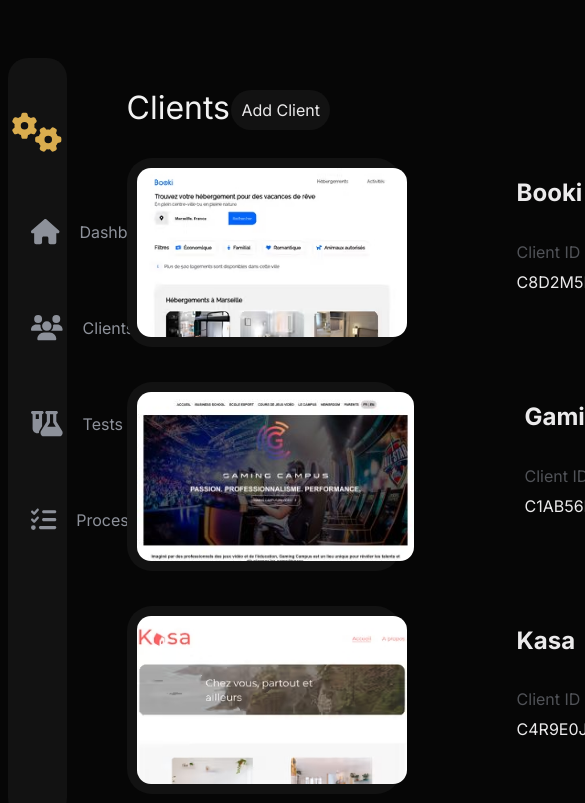
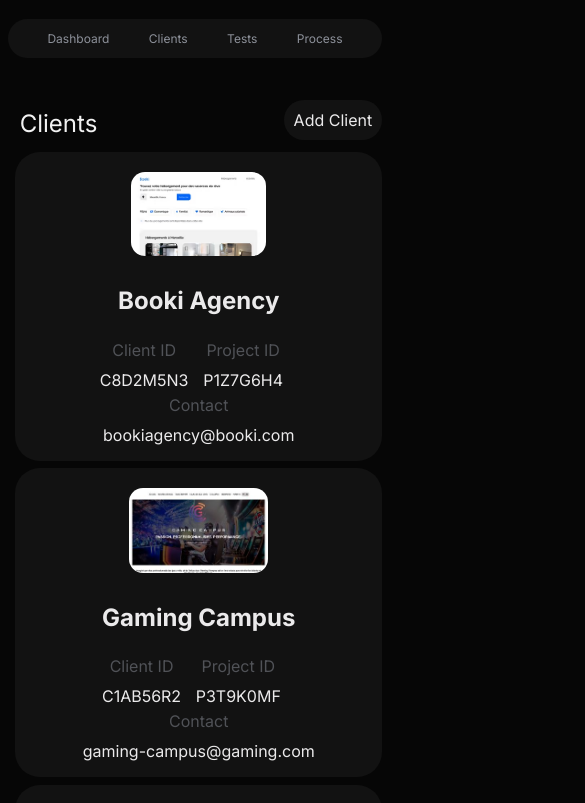
Before and after one commit to MaxBgt/case-study, a Next.js app: page /clients in a window 390 px wide. Shown: the top 803 px of the page, 585 px wide, since content can reach past the window. Built offline with nearby package versions, Linux system fonts and the light colour scheme.

Commit message:
responsvie

```diff
--- a/components/Charts/ChartTestPassedVsFailed.js
+++ b/components/Charts/ChartTestPassedVsFailed.js
@@ -27,13 +27,14 @@
         fill="white"
         textAnchor={x > cx ? "start" : "end"}
         dominantBaseline="central"
+        fontSize={12}
       >
         {`${(percent * 100).toFixed(0)}%`}
       </text>
     );
   };
   return (
-    <ResponsiveContainer width="80%" height={300}>
+    <ResponsiveContainer width="80%" height={250}>
       <PieChart>
         <Pie
           data={data}
@@ -41,7 +42,7 @@
           cy="50%"
           labelLine={false}
           label={renderCustomizedLabel}
-          outerRadius={90}
+          outerRadius={50}
           fill="#8884d8"
           dataKey="value"
         >
--- /dev/null
+++ b/components/Clients/ContentClientsPage.js
@@ -0,0 +1,73 @@
+import React, { useState } from "react";
+import Modal from "../modal";
+
+const initialProjects = [
+  {
+    clientName: "Booki Agency",
+    projectName: "Booki",
+    image: "/images/booki.jpg",
+    clientId: "C8D2M5N3",
+    projectId: "P1Z7G6H4",
+    email: "bookiagency@booki.com",
+  },
+  {
+    clientName: "Gaming Campus",
+    projectName: "Gaming Campus Project",
+    image: "/images/gaming-campus.jpg",
+    clientId: "C1AB56R2",
+    projectId: "P3T9K0MF",
+    email: "gaming-campus@gaming.com",
+  },
+  {
+    clientName: "Kasa",
+    projectName: "Kasa Project",
+    image: "/images/kasa.jpg",
+    clientId: "C4R9E0J6",
+    projectId: "P5B3F2Q1",
+    email: "kasa-company@kasa.com",
+  },
+];
+
+const ContentClientsPage = () => {
+  const [projects, setProjects] = useState(initialProjects);
+
+  const addProjects = (project) => {
+    setProjects((prevProjects) => [...prevProjects, project]);
+  };
+
+  return (
+    <>
+      <Modal addProjects={addProjects} />
+      <div className="projects-container">
+        {projects.map((project, index) => (
+          <div key={index} className="client-card">
+            <img
+              src={project.image}
+              alt={project.projectName}
+              className="img-project"
+            />
+            <div className="infos">
+              <h2 className="clients-name">{project.clientName}</h2>
+              <ul className="infos-projects">
+                <li className="client-id">
+                  <span className="li-title">Client ID</span>{" "}
+                  <span className="id">{project.clientId}</span>
+                </li>
+                <li className="project-id">
+                  <span className="li-title">Project ID</span>
+                  <span className="id">{project.projectId}</span>
+                </li>
+                <li className="contact">
+                  <span className="li-title">Contact</span>{" "}
+                  <span className="mail">{project.email}</span>
+                </li>
+              </ul>
+            </div>
+          </div>
+        ))}
+      </div>
+    </>
+  );
+};
+
+export default ContentClientsPage;
--- a/pages/clients.js
+++ b/pages/clients.js
@@ -1,72 +1,11 @@
 import React, { useState } from "react";
-import Modal from "../components/modal";
-
-const initialProjects = [
-  {
-    clientName: "Booki Agency",
-    projectName: "Booki",
-    image: "/images/booki.jpg",
-    clientId: "C8D2M5N3",
-    projectId: "P1Z7G6H4",
-    email: "bookiagency@booki.com",
-  },
-  {
-    clientName: "Gaming Campus",
-    projectName: "Gaming Campus Project",
-    image: "/images/gaming-campus.jpg",
-    clientId: "C1AB56R2",
-    projectId: "P3T9K0MF",
-    email: "gaming-campus@gaming.com",
-  },
-  {
-    clientName: "Kasa",
-    projectName: "Kasa Project",
-    image: "/images/kasa.jpg",
-    clientId: "C4R9E0J6",
-    projectId: "P5B3F2Q1",
-    email: "kasa-company@kasa.com",
-  },
-];
+import ContentClientsPage from "@/components/Clients/ContentClientsPage";
 
 const Clients = () => {
-  const [projects, setProjects] = useState(initialProjects);
-
-  const addProjects = (project) => {
-    setProjects((prevProjects) => [...prevProjects, project]);
-  };
-
   return (
     <>
-      <h1 className="page_title">Clients</h1>
-      <Modal addProjects={addProjects} />
-      <div className="projects-container">
-        {projects.map((project, index) => (
-          <div key={index} className="client-card">
-            <img
-              src={project.image}
-              alt={project.projectName}
-              className="img-project"
-            />
-            <div className="infos">
-              <h2 className="clients-name">{project.clientName}</h2>
-              <ul className="infos-projects">
-                <li className="client-id">
-                  <span className="li-title">Client ID</span>{" "}
-                  <span className="id">{project.clientId}</span>
-                </li>
-                <li className="project-id">
-                  <span className="li-title">Project ID</span>
-                  <span className="id">{project.projectId}</span>
-                </li>
-                <li className="contact">
-                  <span className="li-title">Contact</span>{" "}
-                  <span className="mail">{project.email}</span>
-                </li>
-              </ul>
-            </div>
-          </div>
-        ))}
-      </div>
+      <h1 className="client-title">Clients</h1>
+      <ContentClientsPage />
     </>
   );
 };
--- a/pages/index.js
+++ b/pages/index.js
@@ -14,7 +14,7 @@
         <link rel="icon" href="/favicon.ico" />
       </Head>
       <div className="main-container">
-        <h1 className="page_tilte">Stats</h1>
+        <h1 className="home_title">Stats</h1>
         <div className="cards-container">
           <HomeClientsCard />
           <HomeTestsCard />
--- a/styles/_settings.scss
+++ b/styles/_settings.scss
@@ -11,3 +11,11 @@
 .children {
   width: 100%;
 }
+@media (max-width: 1024px) {
+  body {
+    overflow: visible;
+  }
+  .main-container {
+    flex-direction: column;
+  }
+}
--- a/styles/components/_modal.scss
+++ b/styles/components/_modal.scss
@@ -102,3 +102,55 @@
     }
   }
 }
+
+@media (max-width: 768px) {
+  .modal {
+    .modal-content {
+      padding: 15px;
+      max-width: 500px;
+
+      .close {
+        top: 265px;
+        right: 30%;
+      }
+
+      .form {
+        margin-top: 20px;
+
+        .client-name,
+        .project-name,
+        #image-upload,
+        .contact-infos {
+          height: 4vh;
+        }
+      }
+    }
+  }
+}
+@media (max-width: 480px) {
+  .modal {
+    .modal-content {
+      padding: 10px;
+      max-width: 300px;
+      .close {
+        top: 235px;
+        right: 25%;
+        font-size: 25px;
+      }
+      .form {
+        margin-top: 20px;
+
+        .client-name,
+        .project-name,
+        #image-upload,
+        .contact-infos {
+          height: 4vh;
+        }
+
+        .submit {
+          width: 50%;
+        }
+      }
+    }
+  }
+}
--- a/styles/components/_navbar.scss
+++ b/styles/components/_navbar.scss
@@ -1,9 +1,8 @@
 .nav {
   display: flex;
-
   justify-content: center;
   height: 90vh;
-  margin-top: 50px;
+  margin-top: 3%;
   border-radius: 20px;
   width: 15vw;
   background-color: rgb(18, 18, 18);
@@ -17,19 +16,22 @@
     height: 70%;
     list-style: none;
     width: 90%;
+
     :hover {
       transition: 0.3s;
       color: rgb(235, 234, 235);
       background-color: rgb(6, 6, 6);
       border-radius: 20px;
     }
+
     .logo {
-      height: 60px;
-      width: 50px;
+      height: 8%;
+      width: 80%;
       margin: 0 auto;
       padding: 0;
       color: rgb(217, 172, 78);
     }
+
     a {
       display: flex;
       align-items: center;
@@ -39,8 +41,49 @@
 
     .icon {
       height: 3vh;
-      margin-left: 20px;
-      margin-right: 20px;
+      margin-left: 1rem;
+      margin-right: 1rem;
     }
   }
 }
+@media (max-width: 1024px) {
+  .nav {
+    height: auto;
+    width: 100%;
+    flex-direction: row;
+  }
+
+  .nav .nav-elements {
+    display: flex;
+    width: 100%;
+    flex-direction: row;
+  }
+
+  .nav .nav-elements .logo {
+    display: none;
+  }
+}
+
+@media (max-width: 950px) {
+  .nav-elements {
+    display: none;
+  }
+  .nav .nav-elements .icon {
+    height: 15px;
+  }
+  .nav.show-menu .nav-elements {
+    display: flex;
+  }
+}
+
+@media (max-width: 480px) {
+  .nav .nav-elements {
+    height: 90%;
+  }
+  .icon {
+    display: none;
+  }
+  .nav .nav-elements a {
+    font-size: 12px;
+  }
+}
--- a/styles/components/_tinyAreaChart.scss
+++ b/styles/components/_tinyAreaChart.scss
@@ -1,4 +1,24 @@
 .recharts-responsive-container {
-  margin-top: -46px;
+  margin-top: -4.5vh;
   margin-left: 30px;
 }
+
+@media (max-width: 950px) {
+  .recharts-responsive-container {
+    margin-top: -12%;
+    margin-left: 30px;
+  }
+}
+@media (max-width: 850px) {
+  .recharts-responsive-container {
+    margin-top: 0%;
+    margin-left: 30px;
+  }
+}
+
+@media (max-width: 780px) {
+  .recharts-responsive-container {
+    margin-top: -4%;
+    margin-left: 30px;
+  }
+}
--- a/styles/pages/_clients.scss
+++ b/styles/pages/_clients.scss
@@ -1,8 +1,17 @@
+.client-title {
+  position: absolute;
+  margin-top: 5%;
+  margin-bottom: 0;
+  margin-left: 3%;
+  font-weight: 400;
+  color: rgb(242, 242, 242);
+}
+
 .add-clients {
   position: absolute;
   display: flex;
   align-items: center;
-  right: 60px;
+  right: 3%;
   top: 90px;
   background-color: rgb(18, 18, 18);
   padding: 10px;
@@ -14,16 +23,16 @@
 .projects-container {
   margin-top: 150px;
   color: rgb(235, 234, 235);
-  margin-left: 60px;
+  margin-left: 3%;
 
   .client-card {
     display: flex;
     background-color: rgb(18, 18, 18);
     border-radius: 25px;
-    margin-right: 40px;
+    margin-right: 2%;
 
     &:not(:last-child) {
-      margin-bottom: 35px;
+      margin-bottom: 2%;
     }
 
     .infos {
@@ -44,7 +53,7 @@
         list-style: none;
         margin-top: 15px;
         &:not(:last-child) {
-          margin-right: 150px;
+          margin-right: 8%;
         }
       }
       .client-id,
@@ -63,9 +72,117 @@
     }
     .img-project {
       height: 20vh;
-      margin-right: 100px;
+      margin-right: 6%;
       padding: 10px;
       border-radius: 24px;
     }
   }
 }
+
+@media (max-width: 950px) {
+  .client-title {
+    text-align: center;
+    margin-top: 5%;
+  }
+  .add-clients {
+    top: 125px;
+  }
+  .projects-container .client-card {
+    flex-direction: column;
+    align-items: center;
+
+    .infos {
+      align-items: center;
+    }
+
+    .infos-projects {
+      flex-wrap: wrap;
+      justify-content: center;
+
+      li {
+        margin-top: 10px;
+        &:not(:last-child) {
+          margin-right: 5%;
+        }
+      }
+    }
+
+    .img-project {
+      height: 15vh;
+      margin-right: 0;
+      margin-top: 15px;
+    }
+  }
+}
+
+@media (max-width: 768px) {
+  .add-clients {
+    right: 2%;
+    top: 60px;
+  }
+
+  .projects-container {
+    margin-top: 8%;
+    margin-left: 2%;
+
+    .client-card {
+      flex-direction: column;
+      align-items: center;
+      margin-right: 0;
+
+      .infos {
+        align-items: center;
+      }
+
+      .infos-projects {
+        flex-wrap: wrap;
+
+        li {
+          margin-top: 10px;
+          &:not(:last-child) {
+            margin-right: 5%;
+          }
+        }
+      }
+
+      .img-project {
+        height: 15vh;
+        margin-right: 0;
+      }
+    }
+  }
+}
+
+@media (max-width: 480px) {
+  .client-title {
+    text-align: center;
+    font-size: 24px;
+    margin-top: 13%;
+  }
+  .add-clients {
+    top: 100px;
+  }
+
+  .projects-container {
+    margin-top: 25%;
+
+    .client-card {
+      margin-bottom: 2%;
+
+      .infos-projects {
+        li {
+          align-items: center;
+          margin-top: 5px;
+          &:not(:last-child) {
+            margin-right: 4%;
+          }
+        }
+      }
+
+      .img-project {
+        height: 10vh;
+        margin-top: 10px;
+      }
+    }
+  }
+}
--- a/styles/pages/_home.scss
+++ b/styles/pages/_home.scss
@@ -1,8 +1,8 @@
-h1 {
+.home_title {
   position: absolute;
-  margin-top: 80px;
+  margin-top: 5%;
   margin-bottom: 0;
-  margin-left: 60px;
+  margin-left: 3%;
   font-weight: 400;
   color: rgb(242, 242, 242);
 }
@@ -11,50 +11,54 @@
   display: flex;
   flex-wrap: wrap;
   width: 100%;
-  margin-top: 70px;
+  margin-top: 5%;
   justify-content: center;
+
   .home-container {
-    margin-top: 80px;
+    margin-top: 5%;
     background-color: rgb(18, 18, 18);
     border-radius: 32px;
     height: 30vh;
-    width: 30%;
+    width: 31%;
 
     &:not(:last-child) {
-      margin-right: 20px;
+      margin-right: 1%;
     }
   }
+
   .title {
     color: rgb(80, 82, 87);
     text-align: center;
     text-transform: uppercase;
-    font-size: 17px;
-    margin-top: 35px;
+    font-size: 1.2rem;
+    margin-top: 5%;
   }
+
   .desc {
     text-align: center;
-    font-size: 50px;
+    font-size: 3rem;
     margin: 0;
     color: rgb(235, 234, 235);
   }
+
   .lastest-test,
   .in-progress-test {
     .list-test {
       display: flex;
       flex-direction: column;
-      margin-top: 25px;
-      margin-left: 20px;
+      margin-top: 5%;
+      margin-left: 2%;
       justify-content: space-between;
       text-align: left;
       list-style: none;
       padding: 0;
-      font-size: 20px;
+      font-size: 1.2rem;
       color: rgb(235, 234, 235);
 
       .icon {
         height: 2vh;
-        margin-right: 10px;
-        margin-left: 5px;
+        margin-right: 1%;
+        margin-left: 1%;
         color: rgb(80, 82, 87);
       }
 
@@ -68,8 +72,9 @@
         color: rgb(222, 88, 46);
       }
     }
+
     .list-test li {
-      margin-bottom: 10px;
+      margin-bottom: 2%;
 
       &:last-child {
         margin-bottom: 0;
@@ -77,3 +82,57 @@
     }
   }
 }
+
+@media (max-width: 950px) {
+  .home_title {
+    margin-left: 10%;
+  }
+
+  .cards-container {
+    margin-top: 10%;
+    .home-container {
+      width: 80%;
+      margin-bottom: 3%;
+
+      &:not(:last-child) {
+        margin-right: 0;
+      }
+    }
+  }
+}
+
+@media (max-width: 480px) {
+  .home_title {
+    text-align: center;
+    font-size: 24px;
+    margin-top: 13%;
+  }
+
+  .cards-container {
+    margin-top: 20%;
+
+    .home-container {
+      margin-top: 5%;
+      height: auto;
+    }
+
+    .title {
+      font-size: 1rem;
+    }
+
+    .desc {
+      font-size: 2.5rem;
+    }
+
+    .lastest-test,
+    .in-progress-test {
+      .list-test {
+        font-size: 1rem;
+      }
+
+      .icon {
+        height: 1.5vh;
+      }
+    }
+  }
+}
```
Also changed, not shown: components/Home/HomeTestsCard.js (+3 -5 lines).
